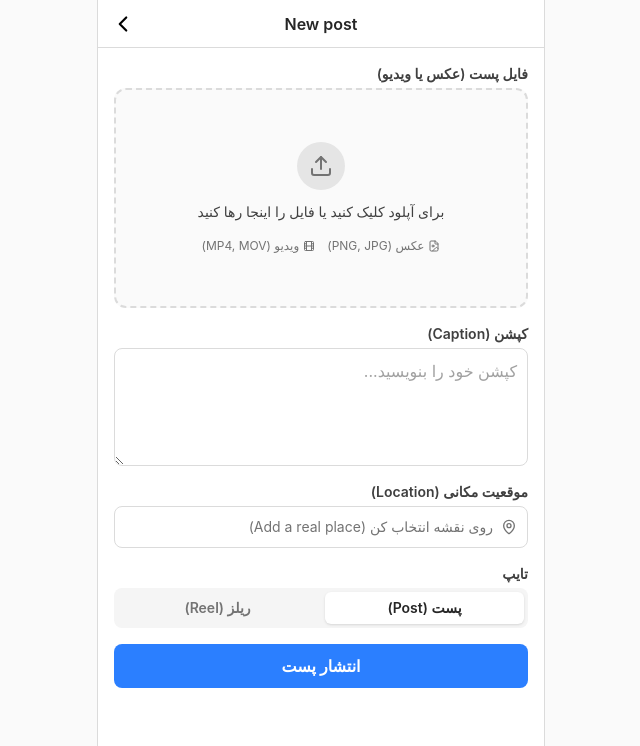
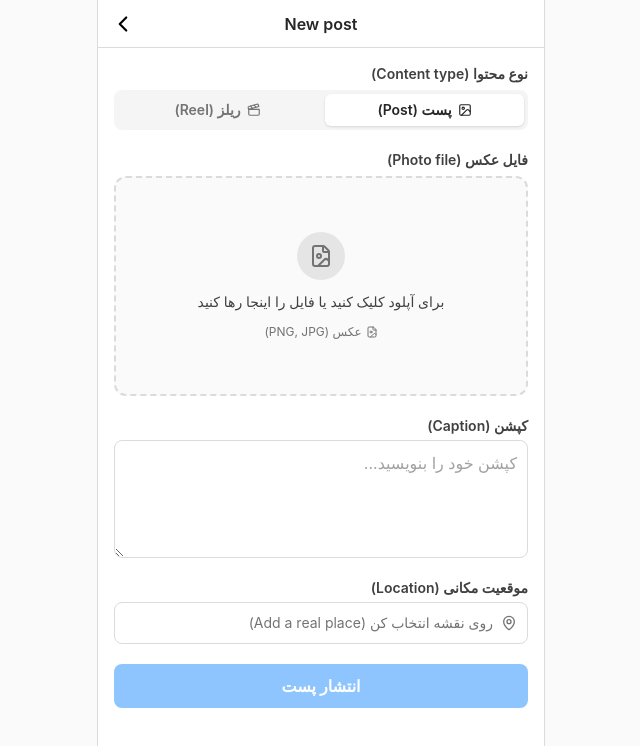
Before and after one commit to tinybug-m/social-trip, a Next.js app: page /create-post in a window 1280 px wide. Shown: the top 746 px of the page, without its empty margins (319-959 px from the left). Built offline with nearby package versions, Linux system fonts and the light colour scheme; no server answers.

Commit message:
fix: bad type selection in create post form

```diff
--- a/src/components/atoms/File.tsx
+++ b/src/components/atoms/File.tsx
@@ -1,16 +1,30 @@
 'use client'
 
-import React, { useState, useRef } from 'react'
-import { Upload, X, FileImage, Film } from 'lucide-react'
+import React, { useState, useRef, useEffect } from 'react'
+import { X, FileImage, Film } from 'lucide-react'
 
 interface FileUploadProps {
   onChange: (file: File | null) => void
+  expectedType: 'image' | 'video'
 }
 
-const File = ({ onChange }: FileUploadProps) => {
+const File = ({ onChange, expectedType }: FileUploadProps) => {
   const [previewUrl, setPreviewUrl] = useState<string | null>(null)
   const [fileType, setFileType] = useState<'image' | 'video' | null>(null)
+  const [fileError, setFileError] = useState<string | null>(null)
   const fileInputRef = useRef<HTMLInputElement>(null)
+  const previewUrlRef = useRef<string | null>(null)
+
+  useEffect(() => {
+    previewUrlRef.current = previewUrl
+  }, [previewUrl])
+
+  // پاک کردن URL موقت هنگام خروج کامپوننت از صفحه (مثلاً تغییر نوع پست)
+  useEffect(() => {
+    return () => {
+      if (previewUrlRef.current) URL.revokeObjectURL(previewUrlRef.current)
+    }
+  }, [])
 
   // ۱. مدیریت انتخاب فایل و ساخت پیش‌نمایش موقت
   const handleFileChange = (e: React.ChangeEvent<HTMLInputElement>) => {
@@ -19,14 +33,29 @@ const File = ({ onChange }: FileUploadProps) => {
     if (!file) return
 
     // مشخص کردن نوع فایل (عکس یا ویدیو)
+    let detectedType: 'image' | 'video'
     if (file.type.startsWith('image/')) {
-      setFileType('image')
+      detectedType = 'image'
     } else if (file.type.startsWith('video/')) {
-      setFileType('video')
+      detectedType = 'video'
     } else {
-      alert('لطفاً فقط فایل عکس یا ویدیو انتخاب کنید!')
+      setFileError('لطفاً فقط فایل عکس یا ویدیو انتخاب کنید!')
+      if (fileInputRef.current) fileInputRef.current.value = ''
       return
     }
+
+    if (detectedType !== expectedType) {
+      setFileError(
+        expectedType === 'image'
+          ? 'برای پست فقط می‌توانید عکس انتخاب کنید. برای ویدیو، ریلز را انتخاب کنید.'
+          : 'برای ریلز فقط می‌توانید ویدیو انتخاب کنید. برای عکس، پست را انتخاب کنید.',
+      )
+      if (fileInputRef.current) fileInputRef.current.value = ''
+      return
+    }
+
+    setFileError(null)
+    setFileType(detectedType)
 
     // تولید یک URL موقت در مرورگر برای نمایش Preview
     const objectUrl = URL.createObjectURL(file)
@@ -47,6 +76,7 @@ const File = ({ onChange }: FileUploadProps) => {
 
     setPreviewUrl(null)
     setFileType(null)
+    setFileError(null)
     onChange(null)
 
     if (fileInputRef.current) {
@@ -55,6 +85,7 @@ const File = ({ onChange }: FileUploadProps) => {
   }
 
   return (
+    <div>
       <div
         onClick={() => !previewUrl && fileInputRef.current?.click()}
         className={`relative border-2 border-dashed rounded-xl p-4 flex flex-col items-center justify-center min-h-[220px] transition-all
@@ -66,7 +97,7 @@ const File = ({ onChange }: FileUploadProps) => {
           type="file"
           ref={fileInputRef}
           onChange={handleFileChange}
-        accept="image/*,video/*"
+          accept={expectedType === 'image' ? 'image/*' : 'video/*'}
           className="hidden"
         />
 
@@ -101,20 +132,31 @@ const File = ({ onChange }: FileUploadProps) => {
           /* حالت دوم: هنوز فایلی انتخاب نشده و باکس آپلود خالی است */
           <div className="flex flex-col items-center gap-3 text-center pointer-events-none">
             <div className="p-3 bg-neutral-200 rounded-full text-neutral-500">
-            <Upload className="w-6 h-6 text-neutral-500" />
+              {expectedType === 'image' ? (
+                <FileImage className="w-6 h-6 text-neutral-500" />
+              ) : (
+                <Film className="w-6 h-6 text-neutral-500" />
+              )}
             </div>
             <div className="text-sm text-neutral-700 font-medium">
               برای آپلود کلیک کنید یا فایل را اینجا رها کنید
             </div>
-          <div className="text-xs text-neutral-500 flex gap-3 mt-1">
+            <div className="text-xs text-neutral-500 flex gap-1">
+              {expectedType === 'image' ? (
                 <span className="flex items-center gap-1">
                   <FileImage className="w-3 h-3" /> عکس (PNG, JPG)
                 </span>
+              ) : (
                 <span className="flex items-center gap-1">
                   <Film className="w-3 h-3" /> ویدیو (MP4, MOV)
                 </span>
+              )}
             </div>
           </div>
+        )}
+      </div>
+      {fileError && (
+        <span className="text-xs text-red-500 mt-1 block">{fileError}</span>
       )}
     </div>
   )
--- a/src/components/organisms/CreatePostForm.tsx
+++ b/src/components/organisms/CreatePostForm.tsx
@@ -1,13 +1,11 @@
 'use client'
 
 import { useState } from 'react'
-import { MapPin, X } from 'lucide-react'
+import { MapPin, X, Image as ImageIcon, Clapperboard } from 'lucide-react'
 import { createPost } from '@/src/services/posts/createPost'
 import { Controller, useForm } from 'react-hook-form'
-import FormField from '../molecules/FormField'
 import File from '../atoms/File'
 import { useHandleForm } from '@/src/hooks/useHandleForm'
-import { PostType } from '@/src/lib/types/entities'
 import { PlacePicker } from './PlacePicker'
 import { PlaceResult } from '@/src/services/places/searchPlaces'
 
@@ -17,11 +15,11 @@ export type CreatePostData = {
   locationLat: number | null
   locationLng: number | null
   file: File | null
-  type: PostType
 }
 
 const CreatePostForm = () => {
   const [showPicker, setShowPicker] = useState(false)
+  const [postType, setPostType] = useState<'post' | 'reel'>('post')
 
   const {
     control,
@@ -37,13 +35,18 @@ const CreatePostForm = () => {
       locationLat: null,
       locationLng: null,
       file: null,
-      type: 'post',
     },
   })
 
   const location = watch('location')
+  const file = watch('file')
 
   const form = useHandleForm(createPost)
+
+  const handlePostTypeChange = (next: 'post' | 'reel') => {
+    setPostType(next)
+    setValue('file', null)
+  }
 
   const handlePlaceSelected = (place: PlaceResult) => {
     setValue('location', place.name)
@@ -59,17 +62,60 @@ const CreatePostForm = () => {
   }
 
   return (
-    <form onSubmit={handleSubmit(form.submit)} className="space-y-4">
+    <form onSubmit={handleSubmit(form.submit)} className="space-y-5">
       {form.error && <p className="text-sm text-red-500">{form.error}</p>}
-      <FormField label="فایل پست (عکس یا ویدیو)" error={errors?.file?.message}>
+
+      <div className="flex flex-col gap-1.5 w-full">
+        <label className="text-sm font-semibold text-neutral-700">
+          نوع محتوا (Content type)
+        </label>
+        <div className="grid grid-cols-2 gap-2 p-1 rounded-lg bg-neutral-100">
+          {(
+            [
+              { value: 'post', label: 'پست (Post)', Icon: ImageIcon },
+              { value: 'reel', label: 'ریلز (Reel)', Icon: Clapperboard },
+            ] as const
+          ).map(({ value, label, Icon }) => (
+            <button
+              key={value}
+              type="button"
+              onClick={() => handlePostTypeChange(value)}
+              className={`flex items-center justify-center gap-1.5 py-1.5 rounded-md text-sm font-semibold transition-colors ${
+                postType === value
+                  ? 'bg-white text-[#262626] shadow-sm'
+                  : 'text-neutral-500'
+              }`}
+            >
+              <Icon size={14} />
+              {label}
+            </button>
+          ))}
+        </div>
+      </div>
+
+      <div className="flex flex-col gap-1.5 w-full">
+        <label className="text-sm font-semibold text-neutral-700">
+          {postType === 'reel'
+            ? 'فایل ویدیو (Video file)'
+            : 'فایل عکس (Photo file)'}
+        </label>
         <Controller
           control={control}
           name="file"
           render={({ field }) => (
-            <File onChange={(file) => field.onChange(file)} />
+            <File
+              key={postType}
+              expectedType={postType === 'reel' ? 'video' : 'image'}
+              onChange={(file) => field.onChange(file)}
+            />
           )}
-        ></Controller>
-      </FormField>
+        />
+        {errors?.file?.message && (
+          <span className="text-xs text-red-500 mt-0.5">
+            {errors.file.message}
+          </span>
+        )}
+      </div>
 
       <div className="flex flex-col gap-1 w-full">
         <label className="text-sm font-semibold text-neutral-700">
@@ -112,39 +158,9 @@ const CreatePostForm = () => {
         )}
       </div>
 
-      <FormField label="تایپ" error={errors?.type?.message}>
-        <Controller
-          control={control}
-          name="type"
-          render={({ field }) => (
-            <div className="grid grid-cols-2 gap-2 p-1 rounded-lg bg-neutral-100">
-              {(
-                [
-                  { value: 'post', label: 'پست (Post)' },
-                  { value: 'reel', label: 'ریلز (Reel)' },
-                ] as const
-              ).map((option) => (
-                <button
-                  key={option.value}
-                  type="button"
-                  onClick={() => field.onChange(option.value)}
-                  className={`py-1.5 rounded-md text-sm font-semibold transition-colors ${
-                    field.value === option.value
-                      ? 'bg-white text-[#262626] shadow-sm'
-                      : 'text-neutral-500'
-                  }`}
-                >
-                  {option.label}
-                </button>
-              ))}
-            </div>
-          )}
-        />
-      </FormField>
-
       <button
         type="submit"
-        disabled={form.pending}
+        disabled={form.pending || !file}
         className="w-full py-2.5 px-4 bg-blue-500 hover:bg-blue-600 disabled:bg-blue-300 text-white font-semibold rounded-lg transition-all"
       >
         {form.pending ? 'در حال آپلود و انتشار...' : 'انتشار پست'}
--- a/src/services/posts/createPost.ts
+++ b/src/services/posts/createPost.ts
@@ -7,7 +7,6 @@ export const createPost = async ({
   location,
   locationLat,
   locationLng,
-  type,
 }: CreatePostData) => {
   const {
     data: { user },
@@ -24,6 +23,7 @@ export const createPost = async ({
     throw new Error('File is required')
   }
 
+  const type = file.type.startsWith('video/') ? 'reel' : 'post'
   const fileExt = file.name.split('.').pop()
   const fileName = `${user.id}-${Date.now()}.${fileExt}`
 
```
Lines whose indentation alone changed are shown as unchanged.
